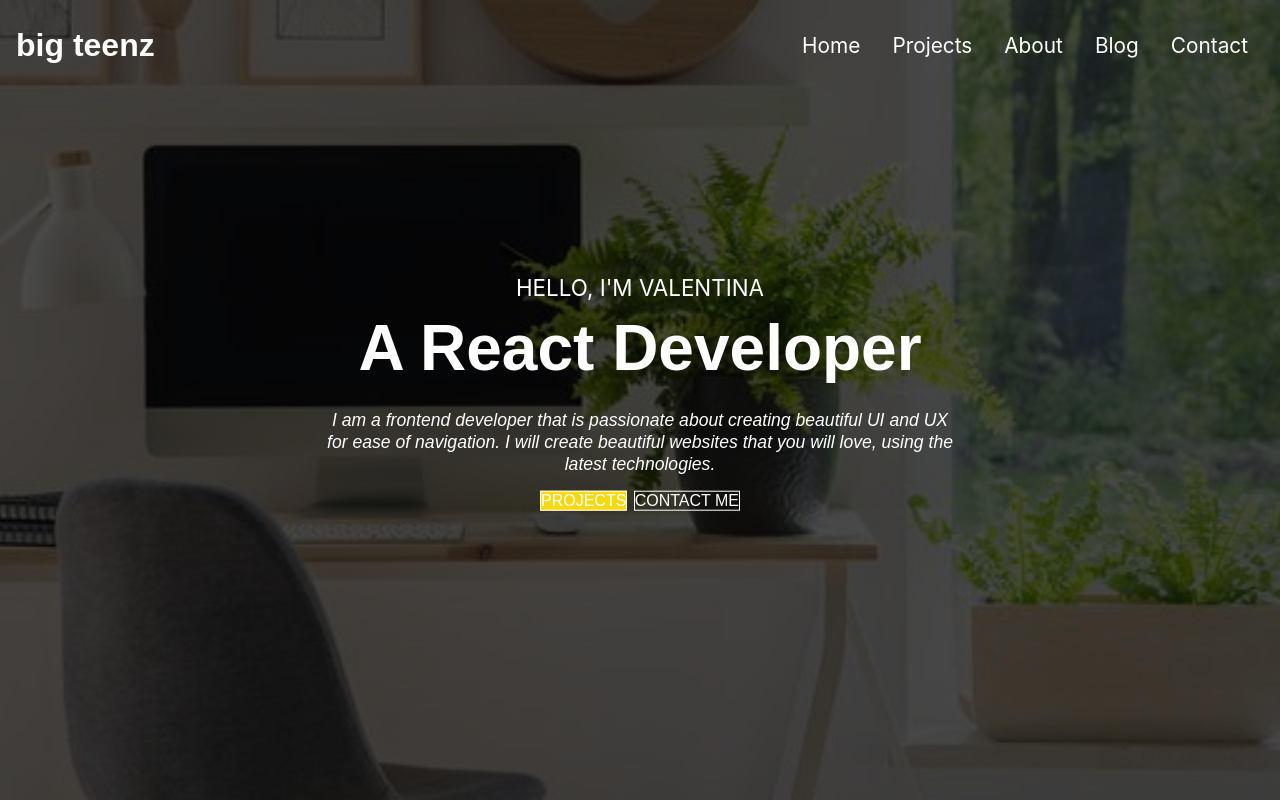
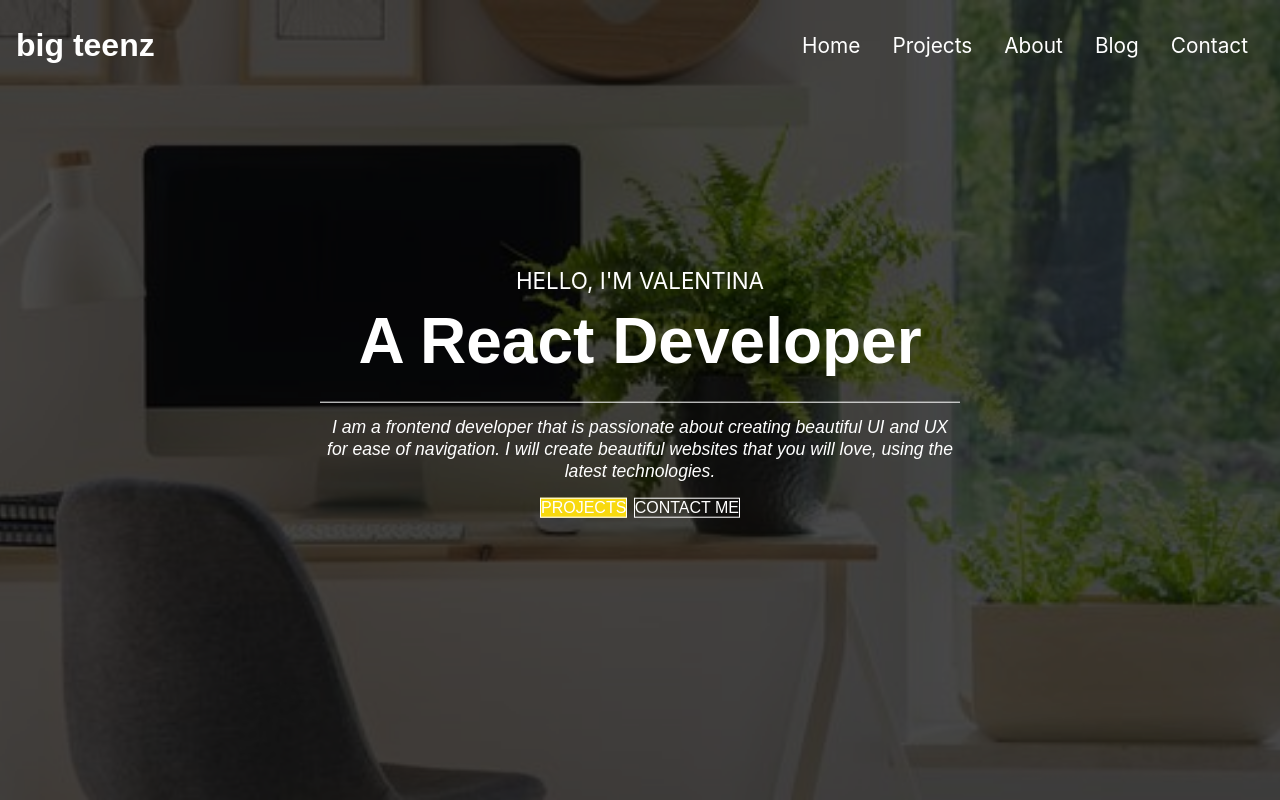
Before and after one commit to valentina-buoro/personal-website, a React (Create React App) app: page / in a window 1280 px wide. Shown: the top 800 px of the page. Built offline with nearby package versions, Linux system fonts and the light colour scheme.

Commit message:
feat: added a border bottom style to the hero content

```diff
--- a/src/components/Hero/Hero.css
+++ b/src/components/Hero/Hero.css
@@ -43,6 +43,7 @@
     font-size: 4rem;
     padding: 0.6rem 0 1.5rem;
     transition: left 2s ease;
+
 }
 
 .hero .content p {
@@ -56,6 +57,8 @@
     font-family: 'Inter', sans-serif;
     font-size: 1.1rem;
     font-weight: 100;
+    border-top: 1px solid white;
+    padding-top: 13px;
 }
 
 .content .btn{
--- a/src/components/Hero/HeroImage.js
+++ b/src/components/Hero/HeroImage.js
@@ -17,10 +17,10 @@ const HeroImage = () => {
                 <p className='revealUp'>HELLO, I'M VALENTINA</p>
                 <h1>A React Developer</h1>
                 <h3>
-                <em>I am a frontend developer that is passionate about creating beautiful
+                <i>I am a frontend developer that is passionate about creating beautiful
                     UI and UX for ease of navigation. I will create beautiful websites that you will love, using the
                     latest technologies.
-                </em></h3>
+                </i></h3>
 
 
                 <div>
--- a/src/components/styles/Global.js
+++ b/src/components/styles/Global.js
@@ -13,7 +13,7 @@ export const GlobalStyles = createGlobalStyle`
     background: ${({theme})=>theme.colors.body}
  }
 
- h1, h4, p, a, em{
+ h1, h4, p, a, h3{
     color: white;
     text-decoration: none;
  }
```
